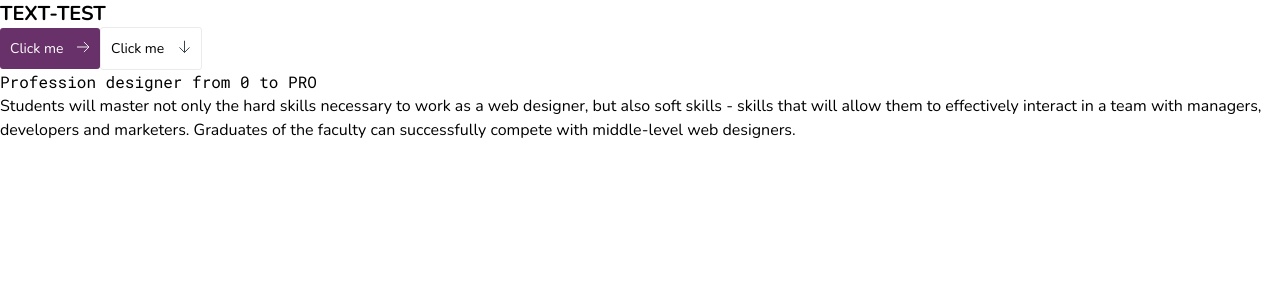
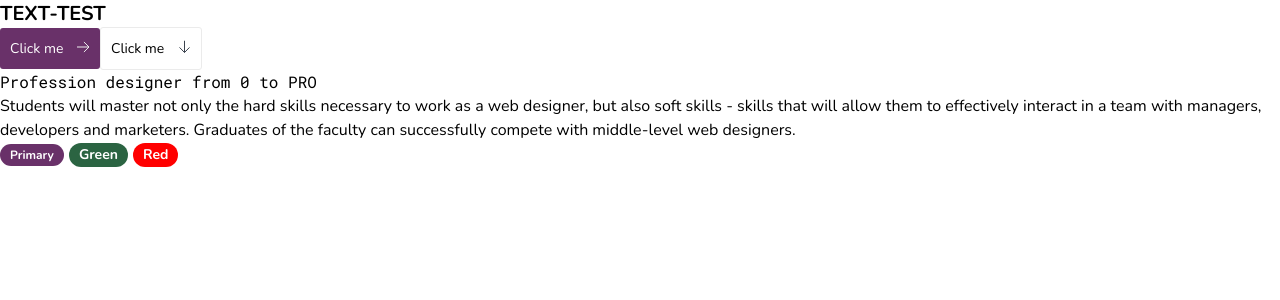
Before and after one commit to ViktoriiaRud/top-courses, a Next.js app: page / in a window 1280 px wide. Shown: the top 300 px of the page. Built offline with nearby package versions, Linux system fonts and the light colour scheme.

Commit message:
add component tag

```diff
--- /dev/null
+++ b/src/app/components/Tag/Tag.module.css
@@ -0,0 +1,46 @@
+.tag {
+    display: inline-block;
+    box-sizing: border-box;
+    margin-right: 5px;
+    border-radius: 20px;
+}
+
+.s {
+    padding: 5px 10px;
+    font-size: 12px;
+    line-height: 12px;
+}
+
+.m {
+    padding: 5px 10px;
+    font-size: 14px;
+    line-height: 14px;
+}
+
+.ghost {
+    border: 1px solid #aaaab1;
+}
+
+.red {
+    color: white;
+    background-color: red;
+    font-weight: bold;
+}
+
+.grey {
+    color: white;
+    background-color: #44434e;
+    font-weight: bold;
+}
+
+.green {
+    color: white;
+    background-color: #2b6442;
+    font-weight: bold;
+}
+
+.primary {
+    color: white;
+    background-color: #693169;
+    font-weight: bold;
+}
--- /dev/null
+++ b/src/app/components/Tag/Tag.tsx
@@ -0,0 +1,26 @@
+import React from 'react';
+import { TagProps } from './Tag.props';
+import styles from './Tag.module.css';
+import cn from 'classnames';
+
+export const Tag = ({size = 's', children, color = 'ghost', href, className, ...props}:TagProps):JSX.Element => {
+  return (
+    <div className={cn(styles.tag, className, {
+        [styles.s]: size == 's',
+        [styles.m]: size == 'm',
+        [styles.ghost]: color == 'ghost',
+        [styles.red]: color == 'red',
+        [styles.grey]: color == 'grey',
+        [styles.green]: color == 'green',
+        [styles.primary]: color == 'primary',
+     })}
+     {...props}
+    >
+        {
+            href
+            ? <a href={href}>{children}</a>
+            : <>{children}</>
+        }
+    </div>
+  )
+}
--- a/src/app/components/index.ts
+++ b/src/app/components/index.ts
@@ -1,2 +1,3 @@
 export * from './HTag/HTag';
 export * from './Button/Button';
+export * from './Tag/Tag';
--- a/src/app/page.tsx
+++ b/src/app/page.tsx
@@ -2,7 +2,7 @@
 import './globals.css';
 import './theme/globalStyles';
 import { roboto_mono } from './theme/fonts/font';
-import { Button, HTag } from "./components";
+import { Button, HTag, Tag } from "./components";
 
 
 export default function Page() {
@@ -16,6 +16,9 @@
         <p className="text-center text-base text-gray-900 mb-4">Students will master not only the hard skills necessary to work as a web designer,
          but also soft skills - skills that will allow them to effectively interact in a team with managers,
          developers and marketers. Graduates of the faculty can successfully compete with middle-level web designers.</p>
+         <Tag size="s" color='primary'>Primary</Tag>
+         <Tag size="m" color='green'>Green</Tag>
+         <Tag size="m" color="red">Red</Tag>
       </div>
     </>
   )
```
Also changed, not shown: src/app/components/Tag/Tag.props.ts (added, +9 -0 lines).
